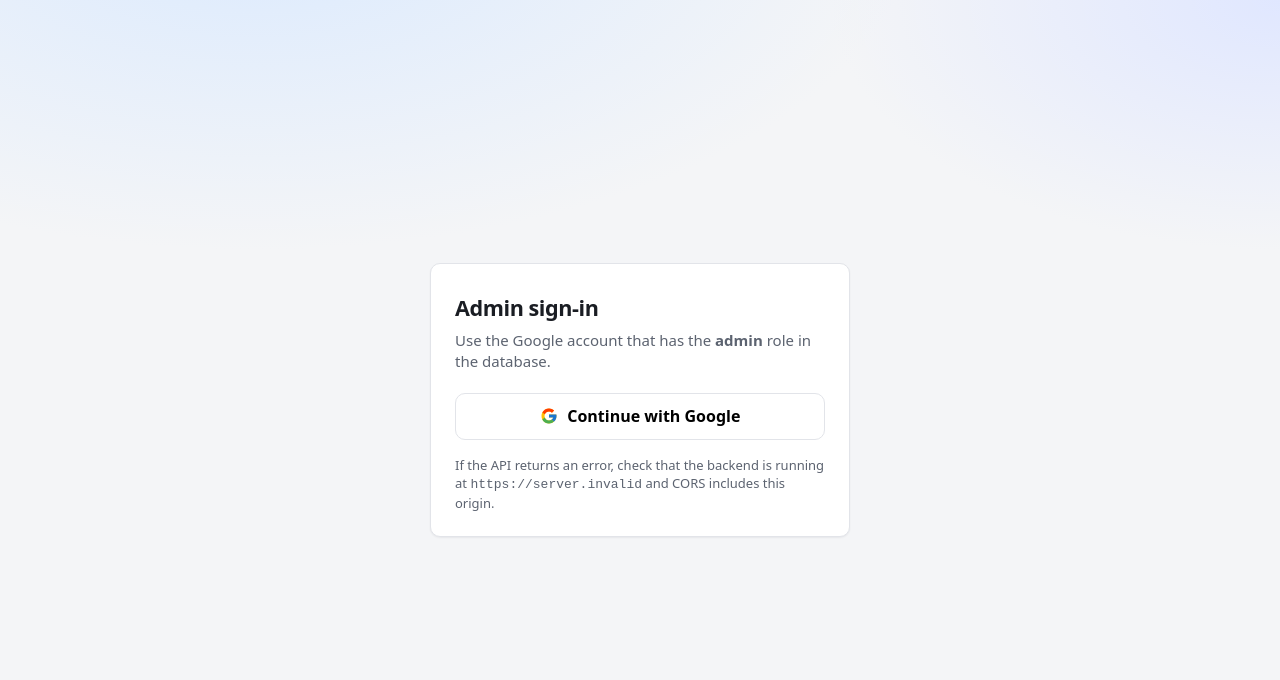
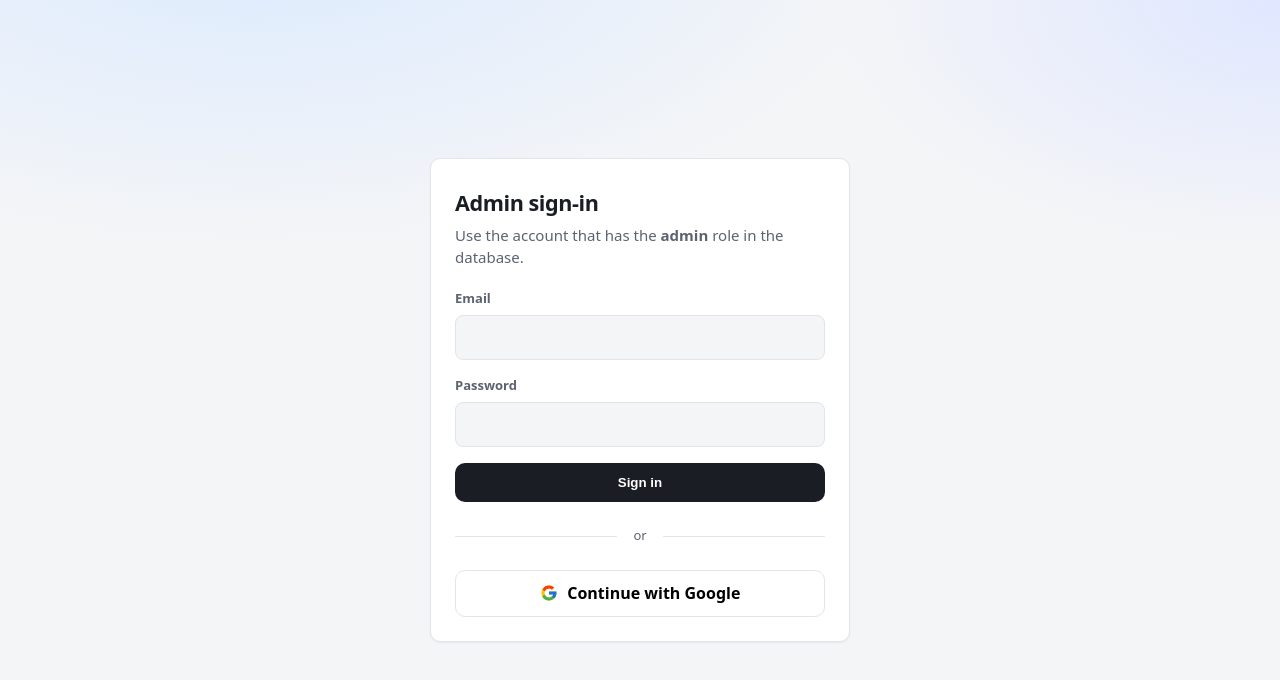
Before and after one commit to yntymakA/project-ait, a React (Vite) app in the folder Web/: page /login in a window 1280 px wide. Shown: the top 680 px of the page. Built offline with nearby package versions, Linux system fonts and the light colour scheme; no server answers.

Commit message:
feat: add email/password authentication support to AuthProvider and LoginPage

```diff
--- a/Web/src/features/auth/AuthProvider.tsx
+++ b/Web/src/features/auth/AuthProvider.tsx
@@ -1,111 +1,116 @@
-import { useCallback, useEffect, useMemo, useState, type ReactNode } from 'react'
-import type { User as FirebaseUser } from 'firebase/auth'
-import { GoogleAuthProvider, onAuthStateChanged, signInWithPopup, signOut } from 'firebase/auth'
+import { useEffect, useState, useCallback, type ReactNode } from 'react'
+import {
+  type User as FirebaseUser,
+  onAuthStateChanged,
+  GoogleAuthProvider,
+  signInWithPopup,
+  signOut,
+  signInWithEmailAndPassword,
+  createUserWithEmailAndPassword,
+} from 'firebase/auth'
+import { AuthContext, type AuthContextValue } from './context'
 import { getFirebaseAuth } from '@/services/firebase/client'
 import {
   configureApiTokenProvider,
+  syncUserFromFirebase,
   getCurrentApiUser,
-  syncUserFromFirebase,
   type ApiUser,
 } from '@/services/api'
-import { AuthContext } from './context'
 
-const googleProvider = new GoogleAuthProvider()
-
-async function loadBackendProfile(): Promise<ApiUser> {
-  await syncUserFromFirebase()
-  return getCurrentApiUser()
+interface AuthProviderProps {
+  children: ReactNode
 }
 
-export function AuthProvider({ children }: { children: ReactNode }) {
-  const auth = useMemo(() => getFirebaseAuth(), [])
-
+export function AuthProvider({ children }: AuthProviderProps) {
   const [firebaseReady, setFirebaseReady] = useState(false)
   const [firebaseUser, setFirebaseUser] = useState<FirebaseUser | null>(null)
   const [appUser, setAppUser] = useState<ApiUser | null>(null)
-  const [profileStatus, setProfileStatus] = useState<
-    'idle' | 'loading' | 'success' | 'error'
-  >('idle')
+  const [profileStatus, setProfileStatus] = useState<AuthContextValue['profileStatus']>('idle')
   const [profileError, setProfileError] = useState<string | null>(null)
 
-  const attachTokenProvider = useCallback((user: FirebaseUser | null) => {
-    if (user == null) {
-      configureApiTokenProvider(async () => null)
-      return
-    }
-    configureApiTokenProvider(async () => user.getIdToken())
+  // Provide token for apiFetch
+  useEffect(() => {
+    configureApiTokenProvider(async () => {
+      const auth = getFirebaseAuth()
+      if (auth.currentUser == null) return null
+      return auth.currentUser.getIdToken()
+    })
   }, [])
 
-  const hydrate = useCallback(
-    async (user: FirebaseUser | null) => {
-      if (user == null) {
+  const loadProfile = useCallback(async (isNewUser = false) => {
+    setProfileStatus('loading')
+    setProfileError(null)
+    try {
+      let user: ApiUser
+      if (isNewUser) {
+        user = await syncUserFromFirebase()
+      } else {
+        user = await getCurrentApiUser()
+      }
+      setAppUser(user)
+      setProfileStatus('success')
+    } catch (e) {
+      console.error('Failed to load API profile:', e)
+      setProfileStatus('error')
+      setProfileError(e instanceof Error ? e.message : 'Unknown error')
+    }
+  }, [])
+
+  useEffect(() => {
+    const auth = getFirebaseAuth()
+    const unsubscribe = onAuthStateChanged(auth, (user) => {
+      setFirebaseUser(user)
+      setFirebaseReady(true)
+
+      if (user != null) {
+        // Only load profile if we don't have one or if it's a fresh login
+        // But for simplicity, we load it whenever firebase signs in
+        void loadProfile()
+      } else {
         setAppUser(null)
         setProfileStatus('idle')
-        setProfileError(null)
-        attachTokenProvider(null)
-        return
+      }
+    })
+    return () => unsubscribe()
+  }, [loadProfile])
+
+  const signInWithGoogle = async () => {
+    const auth = getFirebaseAuth()
+    const provider = new GoogleAuthProvider()
+    await signInWithPopup(auth, provider)
   }
 
-      attachTokenProvider(user)
-      setProfileStatus('loading')
-      setProfileError(null)
+  const signInWithEmail = async (email: string, pass: string) => {
+    const auth = getFirebaseAuth()
+    await signInWithEmailAndPassword(auth, email, pass)
+  }
 
-      try {
-        const me = await loadBackendProfile()
-        setAppUser(me)
-        setProfileStatus('success')
-      } catch (e) {
-        setAppUser(null)
-        setProfileStatus('error')
-        setProfileError(e instanceof Error ? e.message : 'Failed to load profile')
+  const signUpWithEmail = async (email: string, pass: string) => {
+    const auth = getFirebaseAuth()
+    await createUserWithEmailAndPassword(auth, email, pass)
   }
-    },
-    [attachTokenProvider],
-  )
 
-  useEffect(() => {
-    return onAuthStateChanged(auth, (user) => {
-      setFirebaseUser(user)
-      setFirebaseReady(true)
-      void hydrate(user)
-    })
-  }, [auth, hydrate])
+  const signOutUser = async () => {
+    const auth = getFirebaseAuth()
+    await signOut(auth)
+  }
 
-  const signInWithGoogle = useCallback(async () => {
-    await signInWithPopup(auth, googleProvider)
-  }, [auth])
+  const retryProfile = async () => {
+    await loadProfile()
+  }
 
-  const signOutUser = useCallback(async () => {
-    await signOut(auth)
-  }, [auth])
-
-  const retryProfile = useCallback(async () => {
-    if (firebaseUser == null) return
-    await hydrate(firebaseUser)
-  }, [firebaseUser, hydrate])
-
-  const value = useMemo(
-    () => ({
+  const value: AuthContextValue = {
     firebaseReady,
     firebaseUser,
     appUser,
     profileStatus,
     profileError,
     signInWithGoogle,
+    signInWithEmail,
+    signUpWithEmail,
     signOutUser,
     retryProfile,
-    }),
-    [
-      appUser,
-      firebaseReady,
-      firebaseUser,
-      profileError,
-      profileStatus,
-      retryProfile,
-      signInWithGoogle,
-      signOutUser,
-    ],
-  )
+  }
 
   return <AuthContext.Provider value={value}>{children}</AuthContext.Provider>
 }
--- a/Web/src/features/auth/LoginPage.module.css
+++ b/Web/src/features/auth/LoginPage.module.css
@@ -81,3 +81,76 @@
   flex-wrap: wrap;
   margin-bottom: 1rem;
 }
+
+.emailForm {
+  display: flex;
+  flex-direction: column;
+  gap: 1rem;
+  margin-bottom: 1.5rem;
+}
+
+.field {
+  display: flex;
+  flex-direction: column;
+  gap: 0.4rem;
+}
+
+.field label {
+  font-size: 0.8125rem;
+  font-weight: 600;
+  color: var(--color-muted);
+}
+
+.field input {
+  padding: 0.65rem 0.85rem;
+  border-radius: 8px;
+  border: 1px solid var(--color-border);
+  background: var(--color-bg);
+  font: inherit;
+  font-size: 0.9375rem;
+  transition: border-color 0.15s ease;
+}
+
+.field input:focus {
+  outline: none;
+  border-color: var(--color-accent);
+  box-shadow: 0 0 0 1px var(--color-accent);
+}
+
+.signInBtn {
+  width: 100%;
+  padding: 0.75rem;
+  border-radius: 10px;
+  border: none;
+  background: #1a1d23;
+  color: white;
+  font-weight: 600;
+  cursor: pointer;
+  transition: opacity 0.15s ease;
+}
+
+.signInBtn:hover:not(:disabled) {
+  opacity: 0.9;
+}
+
+.signInBtn:disabled {
+  opacity: 0.6;
+  cursor: wait;
+}
+
+.divider {
+  display: flex;
+  align-items: center;
+  gap: 1rem;
+  margin-bottom: 1.5rem;
+  color: var(--color-muted);
+  font-size: 0.8125rem;
+}
+
+.divider::before,
+.divider::after {
+  content: '';
+  flex: 1;
+  height: 1px;
+  background: var(--color-border);
+}
--- a/Web/src/features/auth/LoginPage.tsx
+++ b/Web/src/features/auth/LoginPage.tsx
@@ -32,10 +32,13 @@ export function LoginPage() {
     profileStatus,
     profileError,
     signInWithGoogle,
+    signInWithEmail,
     retryProfile,
     signOutUser,
   } = useAuth()
 
+  const [email, setEmail] = useState('')
+  const [password, setPassword] = useState('')
   const [signInError, setSignInError] = useState<string | null>(null)
   const [busy, setBusy] = useState(false)
 
@@ -46,6 +49,19 @@ export function LoginPage() {
     setBusy(true)
     try {
       await signInWithGoogle()
+    } catch (e) {
+      setSignInError(e instanceof Error ? e.message : 'Sign-in failed')
+    } finally {
+      setBusy(false)
+    }
+  }
+
+  async function onEmailSignIn(e: React.FormEvent) {
+    e.preventDefault()
+    setSignInError(null)
+    setBusy(true)
+    try {
+      await signInWithEmail(email, password)
     } catch (e) {
       setSignInError(e instanceof Error ? e.message : 'Sign-in failed')
     } finally {
@@ -84,7 +100,7 @@ export function LoginPage() {
       <div className={styles.card}>
         <h1 className={styles.h1}>Admin sign-in</h1>
         <p className={styles.sub}>
-          Use the Google account that has the <strong>admin</strong> role in the database.
+          Use the account that has the <strong>admin</strong> role in the database.
         </p>
 
         {signInError != null ? <p className={styles.error}>{signInError}</p> : null}
@@ -102,17 +118,52 @@ export function LoginPage() {
             </button>
           </div>
         ) : (
-          <button type="button" className={styles.googleBtn} onClick={() => void onGoogle()} disabled={busy}>
-            {googleIcon}
-            {busy ? 'Continue with Google…' : 'Continue with Google'}
-          </button>
+          <>
+            <form onSubmit={onEmailSignIn} className={styles.emailForm}>
+              <div className={styles.field}>
+                <label htmlFor="email">Email</label>
+                <input
+                  id="email"
+                  type="email"
+                  value={email}
+                  onChange={(e) => setEmail(e.target.value)}
+                  required
+                  disabled={busy}
+                />
+              </div>
+              <div className={styles.field}>
+                <label htmlFor="password">Password</label>
+                <input
+                  id="password"
+                  type="password"
+                  value={password}
+                  onChange={(e) => setPassword(e.target.value)}
+                  required
+                  disabled={busy}
+                />
+              </div>
+              <button type="submit" className={styles.signInBtn} disabled={busy}>
+                {busy ? 'Signing in…' : 'Sign in'}
+              </button>
+            </form>
+
+            <div className={styles.divider}>
+              <span>or</span>
+            </div>
+
+            <button
+              type="button"
+              className={styles.googleBtn}
+              onClick={() => void onGoogle()}
+              disabled={busy}
+            >
+              {googleIcon}
+              {busy ? 'Continue with Google…' : 'Continue with Google'}
+            </button>
+          </>
         )}
 
-        <p className={styles.note}>
-          If the API returns an error, check that the backend is running at{' '}
-          <code>{import.meta.env.VITE_API_BASE_URL || 'http://127.0.0.1:8000'}</code> and CORS includes this
-          origin.
-        </p>
+
       </div>
     </div>
   )
--- a/Web/src/features/auth/context.ts
+++ b/Web/src/features/auth/context.ts
@@ -11,6 +11,8 @@ export type AuthContextValue = {
   profileStatus: ProfileStatus
   profileError: string | null
   signInWithGoogle: () => Promise<void>
+  signInWithEmail: (email: string, pass: string) => Promise<void>
+  signUpWithEmail: (email: string, pass: string) => Promise<void>
   signOutUser: () => Promise<void>
   retryProfile: () => Promise<void>
 }
```
Also changed, not shown: Web/src/services/http/httpClient.ts (+36 -8 lines), Web/src/services/users/usersService.ts (+9 -4 lines). Lines whose indentation alone changed are shown as unchanged.
